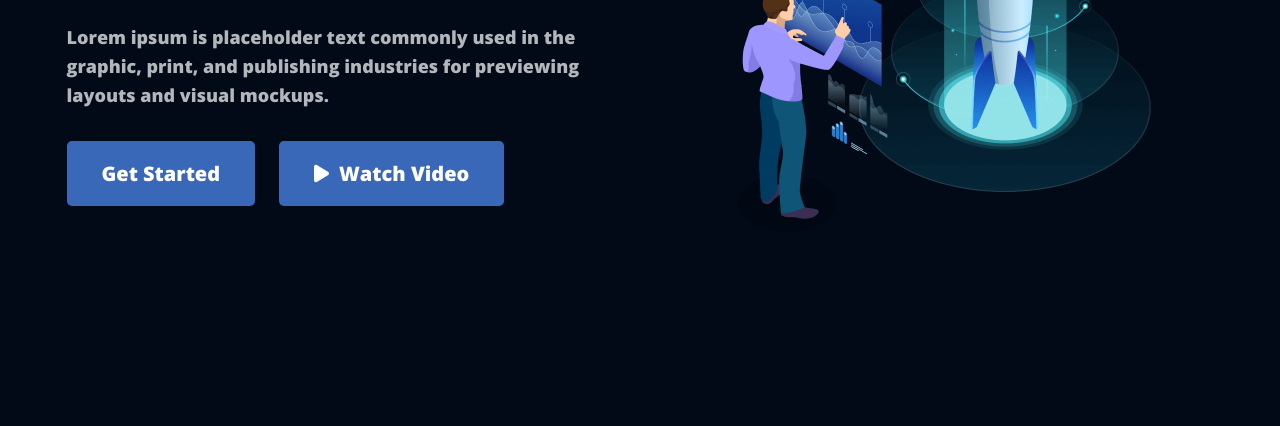
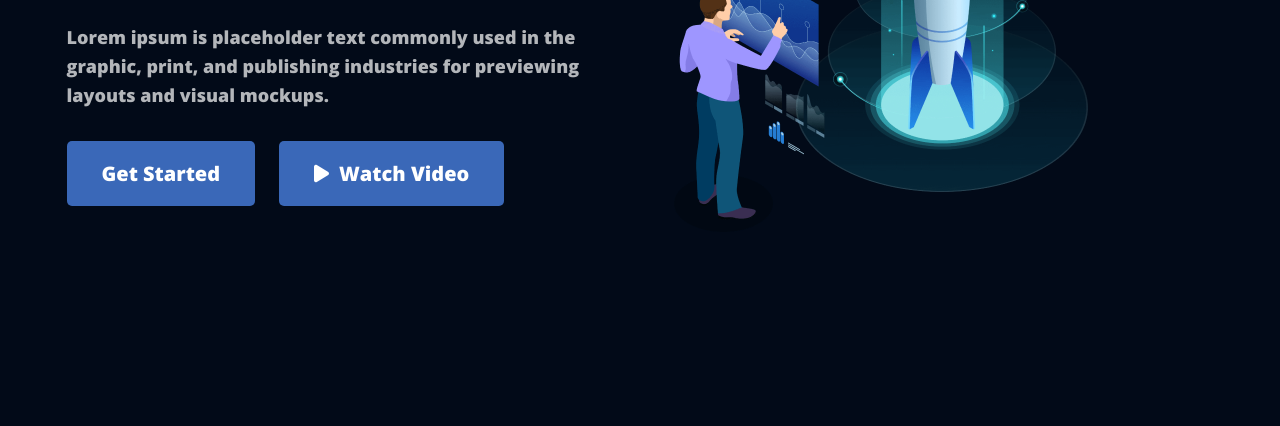
Before and after one commit to ZhenyaKot/seminar2, a plain HTML site: page index.html in a window 1280 px wide. Shown: the part 445-871 px from the top of the page. Drawn offline with nearby package versions, Linux system fonts and the light colour scheme.

Commit message:
new result

```diff
--- a/style.css
+++ b/style.css
@@ -108,7 +108,7 @@ body {
 
 .main-right {
     display: flex;
-    justify-content: center;
+    justify-content: left;
 }
 
 .main {
```
Also changed, not shown: about.html (+5 -4 lines).
